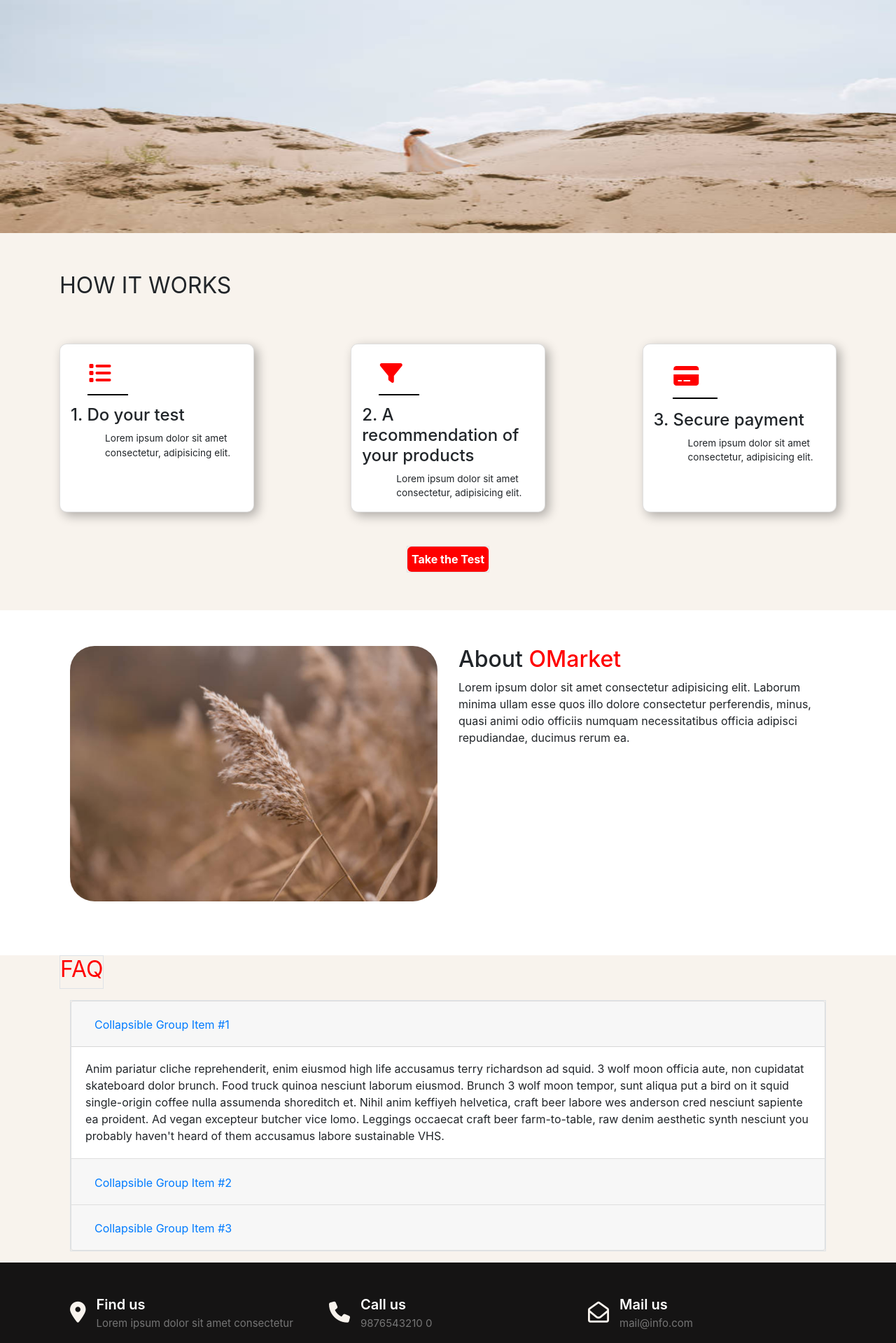
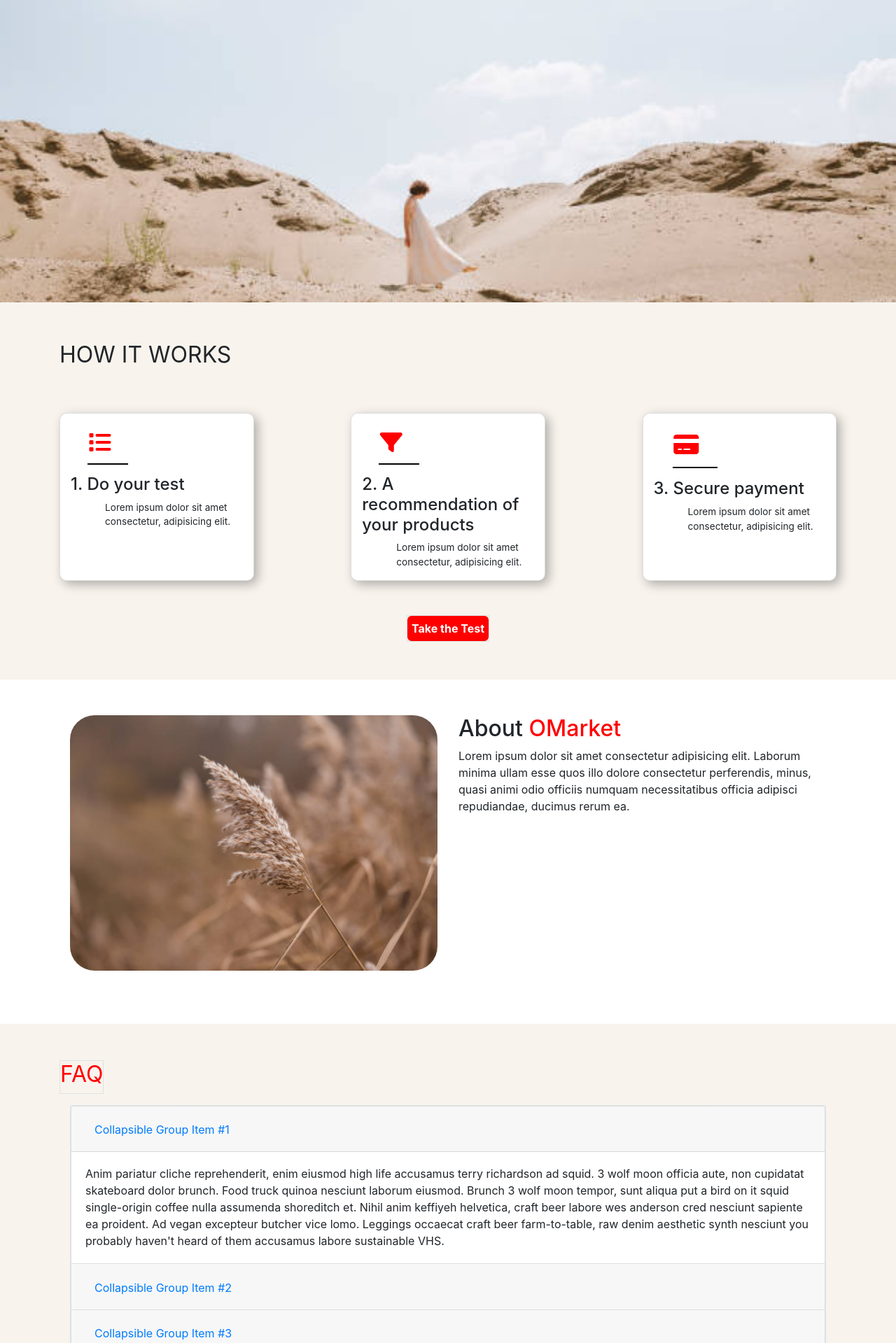
Before and after one commit to TheMaxium69/OMarket, a PHP site: page / in a window 1280 px wide. Shown: the part 82-2001 px from the top of the page at 70% size. Run offline with PHP 8.4, Linux system fonts and the light colour scheme.

Commit message:
img vers css

```diff
--- a/css/FAQ.css
+++ b/css/FAQ.css
@@ -1,6 +1,8 @@
 #FAQ{
     background-color: #f8f3ed;
+    padding-top: 4%;
 }
+
 
 #FAQ h2{
     color:#ff0000;
--- /dev/null
+++ b/css/index.css
@@ -0,0 +1,8 @@
+#home > .container-fluid{
+    background-image: url('../assets/DA/vitrine.png');
+    background-position: center;
+    background-size: 100%;
+    width: 100%;
+    height: 54vh;
+    background-repeat: no-repeat;
+}
--- a/extension/Boostrap.phtml
+++ b/extension/Boostrap.phtml
@@ -2,6 +2,3 @@
 <script src="https://code.jquery.com/jquery-3.3.1.slim.min.js" integrity="sha384-q8i/X+965DzO0rT7abK41JStQIAqVgRVzpbzo5smXKp4YfRvH+8abtTE1Pi6jizo" crossorigin="anonymous"></script>
 <script src="https://cdnjs.cloudflare.com/ajax/libs/popper.js/1.14.7/umd/popper.min.js" integrity="sha384-UO2eT0CpHqdSJQ6hJty5KVphtPhzWj9WO1clHTMGa3JDZwrnQq4sF86dIHNDz0W1" crossorigin="anonymous"></script>
 <script src="https://stackpath.bootstrapcdn.com/bootstrap/4.3.1/js/bootstrap.min.js" integrity="sha384-JjSmVgyd0p3pXB1rRibZUAYoIIy6OrQ6VrjIEaFf/nJGzIxFDsf4x0xIM+B07jRM" crossorigin="anonymous"></script>
-
-<script src="https://cdn.jsdelivr.net/npm/@popperjs/core@2.11.8/dist/umd/popper.min.js" integrity="sha384-I7E8VVD/ismYTF4hNIPjVp/Zjvgyol6VFvRkX/vR+Vc4jQkC+hVqc2pM8ODewa9r" crossorigin="anonymous"></script>
-<script src="https://cdn.jsdelivr.net/npm/bootstrap@5.3.2/dist/js/bootstrap.min.js" integrity="sha384-BBtl+eGJRgqQAUMxJ7pMwbEyER4l1g+O15P+16Ep7Q9Q+zqX6gSbd85u4mG4QzX+" crossorigin="anonymous"></script>
--- a/index.php
+++ b/index.php
@@ -3,9 +3,7 @@
 
 <main id="home">
 
-    <div class="container-fluid p-0 m-0" class="container-image-vitrine">
-        <img src="./assets/DA/vitrine-resize.png" class="img-fluid" alt="image vitrine">
-    </div>
+    <div class="container-fluid p-0 m-0"></div>
 
     <?php howItWorks(); ?>
     <?php aboutomarket(); ?>
```
Also changed, not shown: assets/DA/vitrine-resize.png (deleted), assets/DA/vitrine.png (added).
